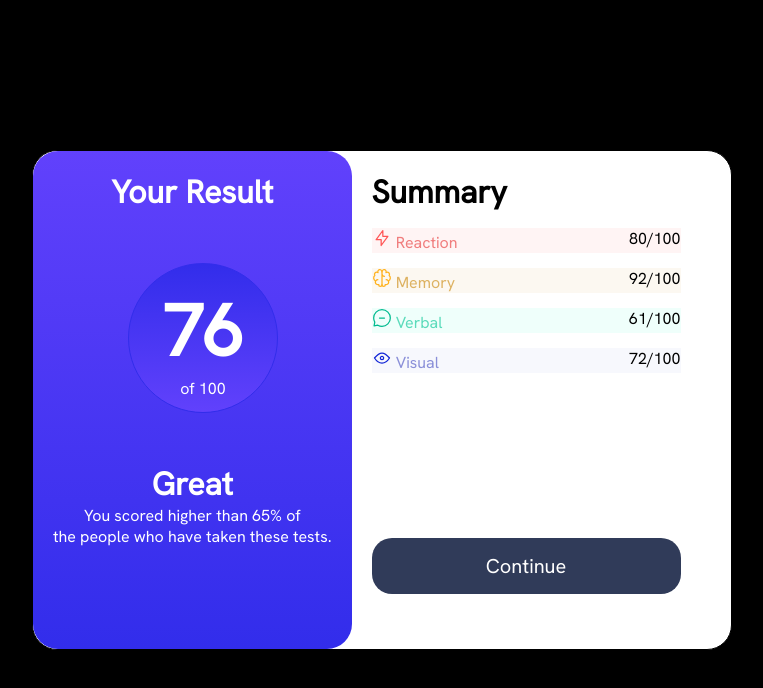
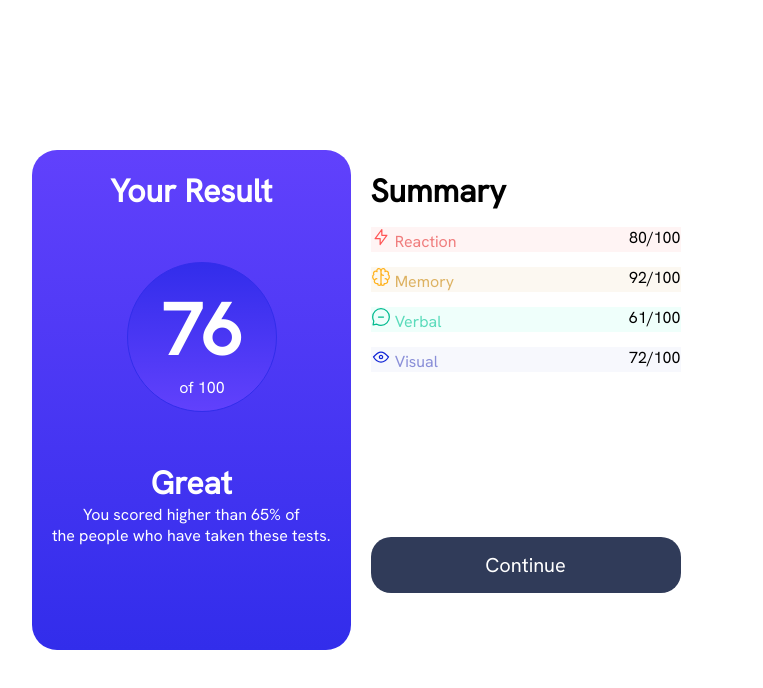
Before and after one commit to eliasndegwa/CSS-intro, a plain HTML site: page index.html in a window 1280 px wide. Shown: the whole page, without its empty margins (258-1021 px from the left). Drawn offline with Linux system fonts and the light colour scheme.

Commit message:
make minor changes and fixes revert bckground from black to white add background color to individual results

```diff
--- a/style.css
+++ b/style.css
@@ -4,21 +4,15 @@
     box-sizing: border-box;
     border: 0;
     font-family: 'Hanken Grotesk', sans-serif;
-    /* font-size: 18px; */
-}
-body{
-    background-color: #000;
 }
  .container{
     height: 100vh;
     display: flex;
     justify-content: center;
     align-items: center;
-    /* background-color: #fff; */
 }
 .card{
     display: flex;
-    border: 1px solid black;
     width: 700px;
     height: 500px;
     background-color: #fff;
@@ -30,8 +24,6 @@ body{
     border-radius: 25px;
     padding: 20px;
     text-align: center;
-    /* width: 20%;
-    float: left; */
 }
 .container .result .marks{
     background: linear-gradient(#322DEB,#6141FC);
@@ -50,7 +42,6 @@ body{
 .container .summary .btn{
     background-color: #303B59;
     color: #fff;
-    /* height: 15%; */
     width: 100%;
     border-radius: 20px;
     margin-top: 150px;
```
